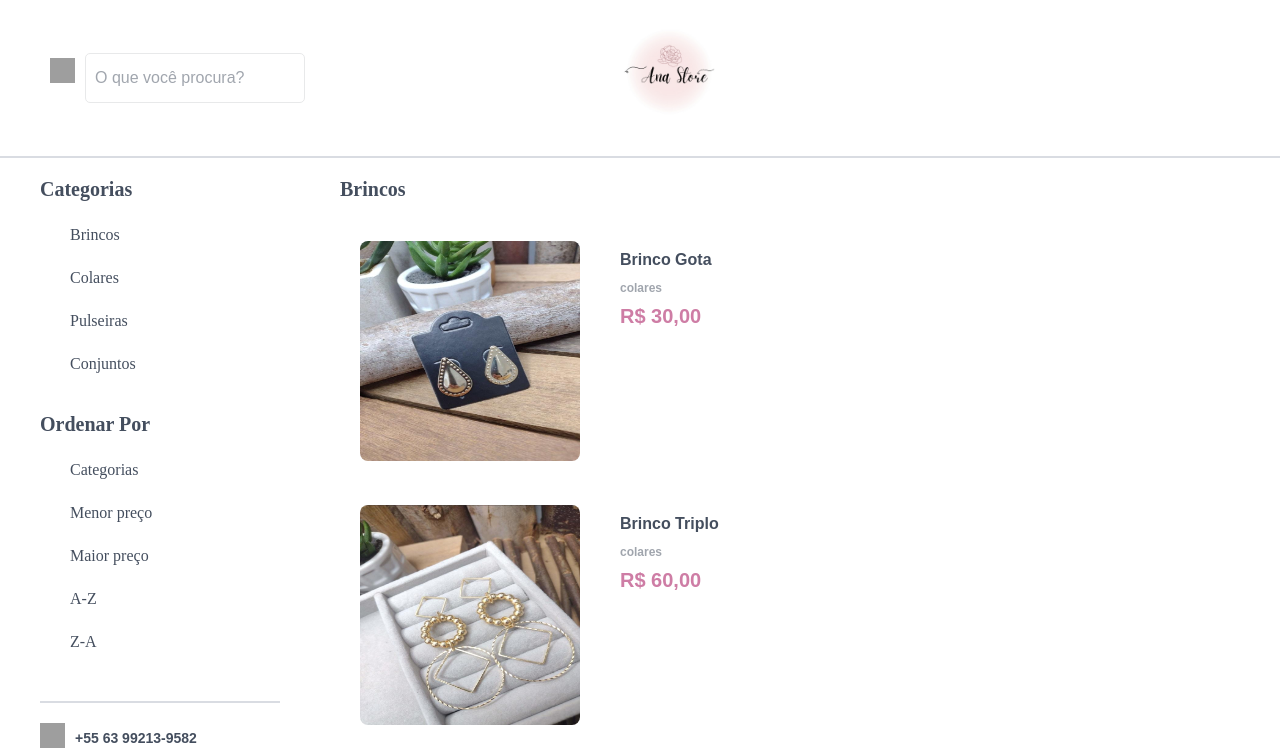
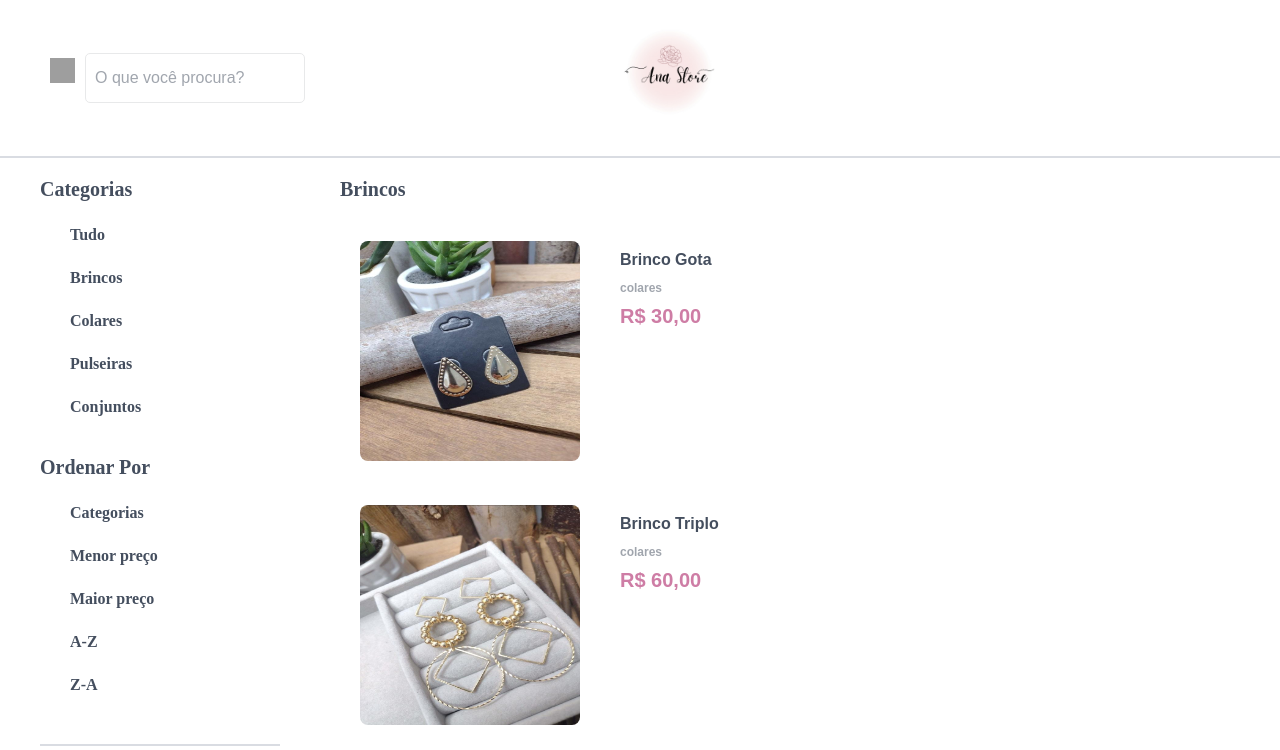
Before and after one commit to SinaraMoura/anastore, a React (Vite) app in the folder anastore/: page / in a window 1280 px wide. Shown: the top 750 px of the page. Built offline with nearby package versions, Linux system fonts and the light colour scheme; grey boxes are pictures that could not be loaded.

Commit message:
implementando os filtros das categorias

```diff
--- a/anastore/src/components/navBar/index.jsx
+++ b/anastore/src/components/navBar/index.jsx
@@ -1,5 +1,45 @@
+import { useState } from 'react';
 import iconLocation from '../../assets/icon-location.png';
 function NavBar({ produtos, setProdutos }) {
+    const [checked, setChecked] = useState(true);
+
+    function showAll() {
+        const localeProdutos = [...produtos];
+        setProdutos(localeProdutos);
+    }
+
+    function earring() {
+        const localeProdutos = [...produtos];
+        const newProducts = localeProdutos.filter(item => {
+            return item.sessao.toLowerCase().includes('brincos'.toLowerCase());
+        });
+
+        setProdutos(newProducts);
+    }
+    function necklaces() {
+        const localeProdutos = [...produtos];
+        const newProducts = localeProdutos.filter(item => {
+            return item.sessao.toLowerCase().includes('colares'.toLowerCase());
+        });
+
+        setProdutos(newProducts);
+    }
+    function bracelets() {
+        const localeProdutos = [...produtos];
+        const newProducts = localeProdutos.filter(item => {
+            return item.sessao.toLowerCase().includes('pulseiras'.toLowerCase());
+        });
+
+        setProdutos(newProducts);
+    }
+    function kits() {
+        const localeProdutos = [...produtos];
+        const newProducts = localeProdutos.filter(item => {
+            return item.sessao.toLowerCase().includes('conjuntos'.toLowerCase());
+        });
+
+        setProdutos(newProducts);
+    }
     function lowestPrice() {
         const localeProdutos = [...produtos];
         const newProducts = localeProdutos.map(item => {
@@ -53,12 +93,14 @@ function NavBar({ produtos, setProdutos }) {
             <section className='coluna-menor p-20-10 mr-ml-100'>
                 <div className='border pb-10'>
                     <h3 className='mb-25 ibarra-real'>Categorias</h3>
+
                     <nav className='categories-list mb-40'>
                         <ul className='flex column pl-30 gap-25'>
-                            <li>Brincos</li>
-                            <li>Colares</li>
-                            <li>Pulseiras</li>
-                            <li>Conjuntos</li>
+                            <li onClick={showAll}>Tudo</li>
+                            <li onClick={earring}>Brincos</li>
+                            <li onClick={necklaces}>Colares</li>
+                            <li onClick={bracelets}>Pulseiras</li>
+                            <li onClick={kits}>Conjuntos</li>
                         </ul>
                     </nav>
 
--- a/anastore/src/css/global.css
+++ b/anastore/src/css/global.css
@@ -21,6 +21,7 @@ h4 {
 }
 
 li {
+    font-weight: bold;
     cursor: pointer;
 }
 
@@ -36,8 +37,6 @@ a {
     font-weight: bold;
 
 }
-
-
 
 input {
     all: unset;
--- a/anastore/src/css/layout.css
+++ b/anastore/src/css/layout.css
@@ -33,3 +33,7 @@
 .column {
     flex-direction: column;
 }
+
+.checked {
+    position: absolute;
+}
```
